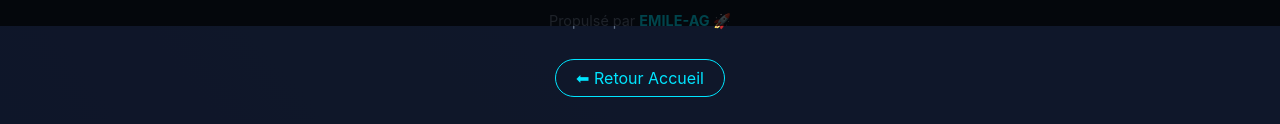
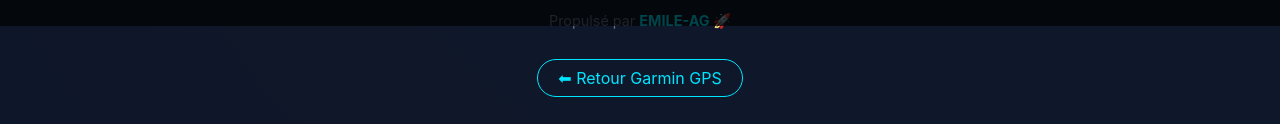
Before and after one commit to EMILEAG228/gpsgeo, a plain HTML site: page converter.html in a window 1280 px wide. Shown: the part 774-898 px from the top of the page. Drawn offline with Linux system fonts and the light colour scheme.

Commit message:
Update converter.html

```diff
--- a/converter.html
+++ b/converter.html
@@ -480,7 +480,7 @@ button { background: #2c3e50; color: white; border: none; padding: 10px 20px; bo
   <footer>
     <p>© 2025 FIOAKEY & AGBABLI | Expert GPS</p>
     <p>Propulsé par <strong>EMILE-AG 🚀</strong></p>
-    <a href="garmin.html" class="return-btn">⬅ Retour Accueil</a>
+    <a href="garmin.html" class="return-btn">⬅ Retour Garmin GPS</a>
   </footer>
 
   <script>
```
